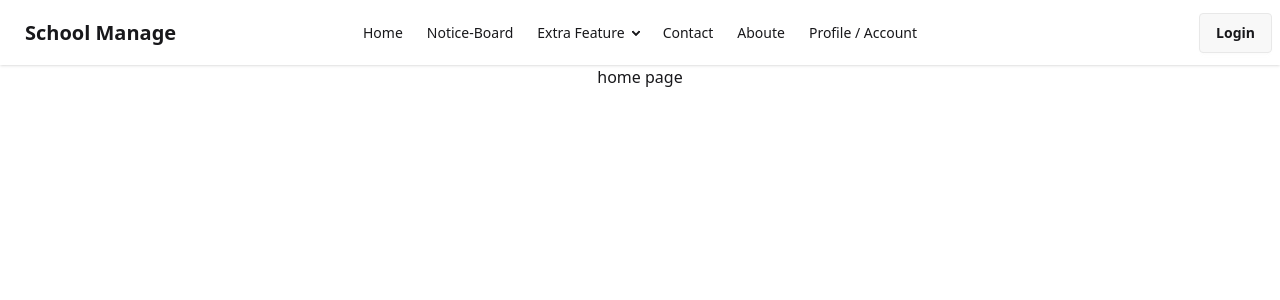
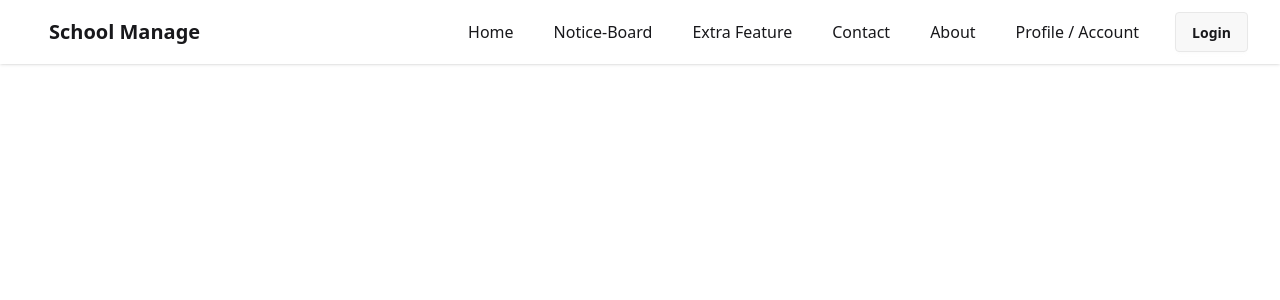
Before and after one commit to Shajadulhaqueemon111/school-management-system-client, a Next.js app: page / in a window 1280 px wide. Shown: the top 300 px of the page. Built offline with nearby package versions, Linux system fonts and the light colour scheme.

Commit message:
added a dynamic routing system

```diff
--- a/src/app/components/Navbar.tsx
+++ b/src/app/components/Navbar.tsx
@@ -1,112 +1,170 @@
+"use client";
 import Link from "next/link";
+import { useState } from "react";
 
 export default function Navbar() {
+  const [menuOpen, setMenuOpen] = useState(false);
+  const [extraOpen, setExtraOpen] = useState(false);
   return (
-    <div className="navbar bg-base-100 shadow-sm">
+    <nav className="bg-base-100 shadow-sm fixed w-full z-50">
+      <div className=" mx-auto px-4 sm:px-6 lg:px-8">
+        <div className="flex justify-between h-16 items-center">
           {/* Navbar Start */}
-      <div className="navbar-start">
-        <div className="dropdown">
-          <div tabIndex={0} role="button" className="btn btn-ghost lg:hidden">
+          <div className="flex items-center">
+            <Link href="/" className="text-xl font-bold btn btn-ghost">
+              School Manage
+            </Link>
+          </div>
+
+          {/* Mobile Menu Button */}
+          <div className="flex lg:hidden">
+            <button
+              onClick={() => setMenuOpen(!menuOpen)}
+              className="inline-flex items-center justify-center p-2 rounded-md text-gray-700 hover:bg-gray-200 focus:outline-none focus:ring-2 focus:ring-inset focus:ring-indigo-500"
+            >
               <svg
+                className="h-6 w-6"
                 xmlns="http://www.w3.org/2000/svg"
-              className="h-5 w-5"
                 fill="none"
                 viewBox="0 0 24 24"
                 stroke="currentColor"
               >
+                {menuOpen ? (
                   <path
                     strokeLinecap="round"
                     strokeLinejoin="round"
                     strokeWidth="2"
-                d="M4 6h16M4 12h8m-8 6h16"
+                    d="M6 18L18 6M6 6l12 12"
                   />
+                ) : (
+                  <path
+                    strokeLinecap="round"
+                    strokeLinejoin="round"
+                    strokeWidth="2"
+                    d="M4 6h16M4 12h16M4 18h16"
+                  />
+                )}
               </svg>
+            </button>
           </div>
-          <ul
-            tabIndex={0}
-            className="menu menu-sm dropdown-content bg-base-100 rounded-box z-1 mt-3 w-52 p-2 shadow"
+
+          {/* Desktop Menu */}
+          <div className="hidden lg:flex lg:space-x-4">
+            <Link href="/" className="px-3 py-2 rounded-md hover:bg-gray-200">
+              Home
+            </Link>
+            <Link
+              href="/notice-board"
+              className="px-3 py-2 rounded-md hover:bg-gray-200"
             >
-            <li>
-              <Link href="/">Home</Link>
-            </li>
-            <li>
-              <Link href="/notice-board">Notice-Board</Link>
-            </li>
-            <li>
-              <Link href="/aboute">About</Link>
-            </li>
-            <li>
-              <Link href="/contact">Contact</Link>
-            </li>
-
-            <li>
-              <a>Extra Feature</a>
-              <ul className="p-2">
-                <li>
-                  <Link href="/calendar">Calendar</Link>
-                </li>
-                <li>
-                  <Link href="/library">Library</Link>
-                </li>
-                <li>
-                  <Link href="/transport">Transport</Link>
-                </li>
-              </ul>
-            </li>
-            <li>
-              <Link href="/profile">Profile / Account</Link>
-            </li>
-          </ul>
-        </div>
-        <Link href="/" className="btn btn-ghost text-xl">
-          School Manage
+              Notice-Board
+            </Link>
+            <div className="hidden lg:flex lg:space-x-4 relative">
+              <button
+                onClick={() => setExtraOpen(!extraOpen)}
+                className="px-3 py-2 rounded-md hover:bg-gray-200 flex items-center"
+              >
+                Extra Feature
+              </button>
+              {extraOpen && (
+                <div className="absolute top-full left-0 bg-white shadow-lg rounded-md mt-2 w-40 z-50">
+                  <Link
+                    href="/calendar"
+                    className="block px-4 py-2 hover:bg-gray-100"
+                  >
+                    Calendar
+                  </Link>
+                  <Link
+                    href="/library"
+                    className="block px-4 py-2 hover:bg-gray-100"
+                  >
+                    Library
+                  </Link>
+                  <Link
+                    href="/transport"
+                    className="block px-4 py-2 hover:bg-gray-100"
+                  >
+                    Transport
                   </Link>
                 </div>
-
-      {/* Navbar Center */}
-      <div className="navbar-center hidden lg:flex">
-        <ul className="menu menu-horizontal px-1">
-          <li>
-            <Link href="/">Home</Link>
-          </li>
-          <li>
-            <Link href="/notice-board">Notice-Board</Link>
-          </li>
-
-          <li>
-            <details>
-              <summary>Extra Feature</summary>
-              <ul className="p-2">
-                <li>
-                  <Link href="/calendar">Calendar</Link>
-                </li>
-                <li>
-                  <Link href="/library">Library</Link>
-                </li>
-                <li>
-                  <Link href="/transport">Transport</Link>
-                </li>
-              </ul>
-            </details>
-          </li>
-          <li>
-            <Link href="/contact">Contact</Link>
-          </li>
-          <li>
-            <Link href="/about">Aboute</Link>
-          </li>
-          <li>
-            <Link href="/profile">Profile / Account</Link>
-          </li>
-        </ul>
+              )}
             </div>
-
-      {/* Navbar End */}
-      <div className="navbar-end">
-        <Link href="/login" className="btn">
+            <Link
+              href="/contact"
+              className="px-3 py-2 rounded-md hover:bg-gray-200"
+            >
+              Contact
+            </Link>
+            <Link
+              href="/about"
+              className="px-3 py-2 rounded-md hover:bg-gray-200"
+            >
+              About
+            </Link>
+            <Link
+              href="/profile"
+              className="px-3 py-2 rounded-md hover:bg-gray-200"
+            >
+              Profile / Account
+            </Link>
+            <Link href="/login" className="btn ml-2">
               Login
             </Link>
           </div>
         </div>
+      </div>
+
+      {/* Mobile Menu Dropdown */}
+      {menuOpen && (
+        <div className="lg:hidden bg-base-100 shadow-lg">
+          <Link href="/" className="block px-4 py-2 hover:bg-gray-200">
+            Home
+          </Link>
+          <Link
+            href="/notice-board"
+            className="block px-4 py-2 hover:bg-gray-200"
+          >
+            Notice-Board
+          </Link>
+
+          <div className="block px-4 py-2">
+            <details>
+              <summary className="cursor-pointer">Extra Feature</summary>
+              <Link
+                href="/calendar"
+                className="block pl-4 py-2 hover:bg-gray-200"
+              >
+                Calendar
+              </Link>
+              <Link
+                href="/library"
+                className="block pl-4 py-2 hover:bg-gray-200"
+              >
+                Library
+              </Link>
+              <Link
+                href="/transport"
+                className="block pl-4 py-2 hover:bg-gray-200"
+              >
+                Transport
+              </Link>
+            </details>
+          </div>
+
+          <Link href="/contact" className="block px-4 py-2 hover:bg-gray-200">
+            Contact
+          </Link>
+          <Link href="/about" className="block px-4 py-2 hover:bg-gray-200">
+            About
+          </Link>
+          <Link href="/profile" className="block px-4 py-2 hover:bg-gray-200">
+            Profile / Account
+          </Link>
+          <Link href="/login" className="block px-4 py-2 hover:bg-gray-200">
+            Login
+          </Link>
+        </div>
+      )}
+    </nav>
   );
 }
```
Lines whose indentation alone changed are shown as unchanged.
